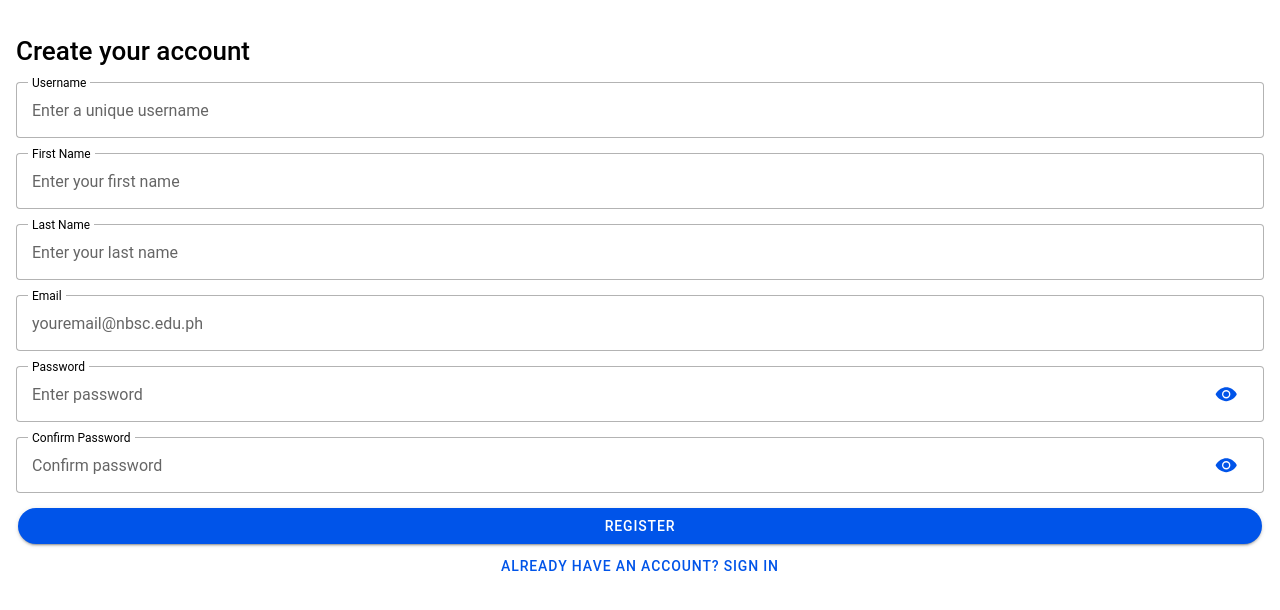
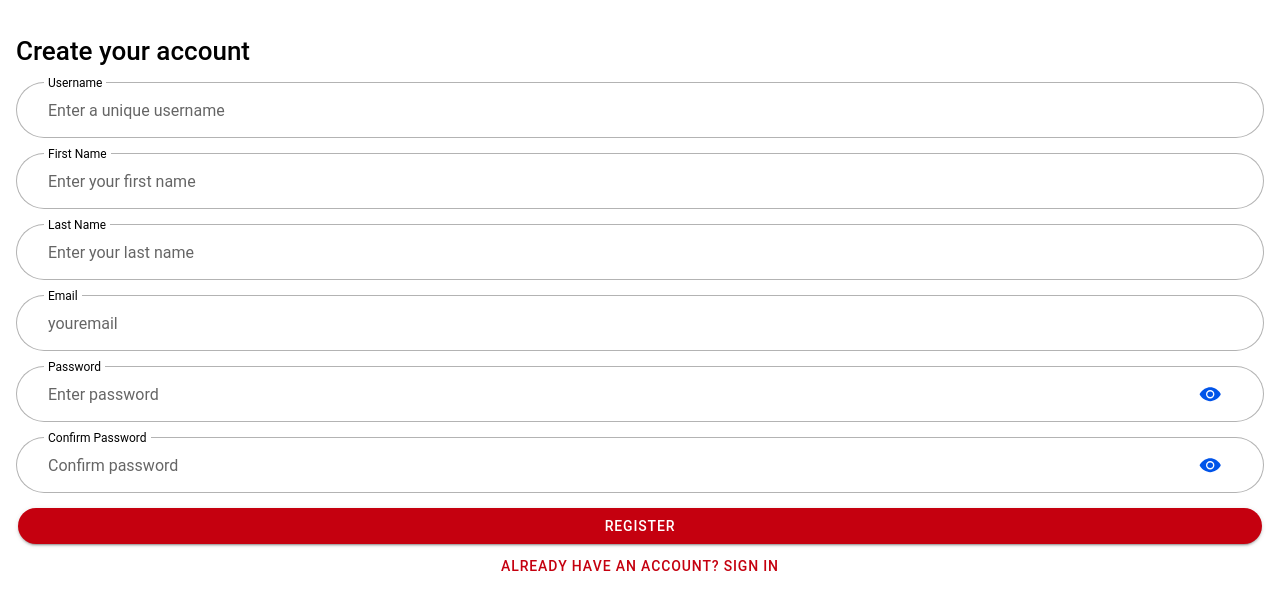
Before and after one commit to Dsovichy/it35-lab, a React (Vite) app: page /it35-lab/register in a window 1280 px wide. Shown: the top 610 px of the page. Built offline with nearby package versions, Linux system fonts and the light colour scheme; no server answers.

Commit message:
edited login and register

```diff
--- a/src/pages/Login.tsx
+++ b/src/pages/Login.tsx
@@ -12,6 +12,7 @@ import {
 } from '@ionic/react';
 import { logoIonic } from 'ionicons/icons';
 import { useState } from 'react';
+import Pokelogo from './Images/Pokelogo.png';
 import { supabase } from '../utils/supabaseClient';
 
 const AlertBox: React.FC<{ message: string; isOpen: boolean; onClose: () => void }> = ({ message, isOpen, onClose }) => {
@@ -70,11 +71,13 @@ const Login: React.FC = () => {
               overflow: 'hidden'
             }}
           >
-            <IonIcon
-              icon={logoIonic}
-              color='primary'
-              style={{ fontSize: '120px', color: '#6c757d' }}
-            />
+              <img
+          src={Pokelogo}
+          alt="Logo"
+          style={{ width: '150px', margin: '70px auto', display: 'block' }}
+        />
+
+
           </IonAvatar>
           <h1 style={{
             display: 'flex',
@@ -83,28 +86,35 @@ const Login: React.FC = () => {
           }}>USER LOGIN</h1>
           <IonInput
             label="Email"
-            labelPlacement="floating"
+            labelPlacement="stacked"
             fill="outline"
             type="email"
             placeholder="Enter Email"
             value={email}
             onIonChange={e => setEmail(e.detail.value!)}
+            shape='round'
+            color={'danger'}
+
           />
           <IonInput style={{ marginTop:'10px' }}
+            label="Password"
+            labelPlacement="stacked"
             fill="outline"
             type="password"
-            placeholder="Password"
+            placeholder="Enter Password"
             value={password}
             onIonChange={e => setPassword(e.detail.value!)}
+            shape='round'
+            color={'danger'}
           >
             <IonInputPasswordToggle slot="end"></IonInputPasswordToggle>
           </IonInput>
         </div>
-        <IonButton onClick={doLogin} expand="full" shape='round'>
+        <IonButton onClick={doLogin} expand="full" shape='round'color={'danger'}>
           Login
         </IonButton>
 
-        <IonButton routerLink="/it35-lab/register" expand="full" fill="clear" shape='round'>
+        <IonButton routerLink="/register" expand="full" fill="clear" shape='round' color={'danger'} style={{ marginTop: '10px' }}>
           Don't have an account? Register here
         </IonButton>
 
--- a/src/pages/Register.tsx
+++ b/src/pages/Register.tsx
@@ -44,12 +44,6 @@ const Register: React.FC = () => {
     const [showAlert, setShowAlert] = useState(false);
 
     const handleOpenVerificationModal = () => {
-       /* if (!email.endsWith("@nbsc.edu.ph")) {
-            setAlertMessage("Only @nbsc.edu.ph emails are allowed to register.");
-            setShowAlert(true);
-            return;
-        }
-    */
         if (password !== confirmPassword) {
             setAlertMessage("Passwords do not match.");
             setShowAlert(true);
@@ -106,21 +100,27 @@ const Register: React.FC = () => {
             <IonContent className='ion-padding'>
                 <h1>Create your account</h1>
 
-                <IonInput label="Username" labelPlacement="stacked" fill="outline" type="text" placeholder="Enter a unique username" value={username} onIonChange={e => setUsername(e.detail.value!)} style={{ marginTop: '15px' }} />
-                <IonInput label="First Name" labelPlacement="stacked" fill="outline" type="text" placeholder="Enter your first name" value={firstName} onIonChange={e => setFirstName(e.detail.value!)} style={{ marginTop: '15px' }} />
-                <IonInput label="Last Name" labelPlacement="stacked" fill="outline" type="text" placeholder="Enter your last name" value={lastName} onIonChange={e => setLastName(e.detail.value!)} style={{ marginTop: '15px' }} />
-                <IonInput label="Email" labelPlacement="stacked" fill="outline" type="email" placeholder="youremail@nbsc.edu.ph" value={email} onIonChange={e => setEmail(e.detail.value!)} style={{ marginTop: '15px' }} />
-                <IonInput label="Password" labelPlacement="stacked" fill="outline" type="password" placeholder="Enter password" value={password} onIonChange={e => setPassword(e.detail.value!)} style={{ marginTop: '15px' }} >
+                <IonInput label="Username" labelPlacement="stacked" fill="outline" type="text"  shape='round'
+            color={'danger'} placeholder="Enter a unique username" value={username} onIonChange={e => setUsername(e.detail.value!)} style={{ marginTop: '15px' }} />
+                <IonInput label="First Name" labelPlacement="stacked" fill="outline" type="text"  shape='round'
+            color={'danger'} placeholder="Enter your first name" value={firstName} onIonChange={e => setFirstName(e.detail.value!)} style={{ marginTop: '15px' }} />
+                <IonInput label="Last Name" labelPlacement="stacked" fill="outline" type="text"  shape='round'
+            color={'danger'} placeholder="Enter your last name" value={lastName} onIonChange={e => setLastName(e.detail.value!)} style={{ marginTop: '15px' }} />
+                <IonInput label="Email" labelPlacement="stacked" fill="outline" type="email"  shape='round'
+            color={'danger'} placeholder="youremail" value={email} onIonChange={e => setEmail(e.detail.value!)} style={{ marginTop: '15px' }} />
+                <IonInput label="Password" labelPlacement="stacked" fill="outline" type="password"  shape='round'
+            color={'danger'} placeholder="Enter password" value={password} onIonChange={e => setPassword(e.detail.value!)} style={{ marginTop: '15px' }} >
                     <IonInputPasswordToggle slot="end" />
                 </IonInput>
-                <IonInput label="Confirm Password" labelPlacement="stacked" fill="outline" type="password" placeholder="Confirm password" value={confirmPassword} onIonChange={e => setConfirmPassword(e.detail.value!)} style={{ marginTop: '15px' }} >
+                <IonInput label="Confirm Password" labelPlacement="stacked" fill="outline" type="password"  shape='round'
+            color={'danger'} placeholder="Confirm password" value={confirmPassword} onIonChange={e => setConfirmPassword(e.detail.value!)} style={{ marginTop: '15px' }} >
                     <IonInputPasswordToggle slot="end" />
                 </IonInput>
 
-                <IonButton onClick={handleOpenVerificationModal} expand="full" shape='round' style={{ marginTop: '15px' }}>
+                <IonButton onClick={handleOpenVerificationModal} expand="full" shape='round' color={'danger'} style={{ marginTop: '15px' }}>
                     Register
                 </IonButton>
-                <IonButton routerLink="/it35-lab" expand="full" fill="clear" shape='round'>
+                <IonButton routerLink="/it35-lab" expand="full" fill="clear" shape='round' color={'danger'}>
                     Already have an account? Sign in
                 </IonButton>
 
```
Also changed, not shown: src/pages/Images/Pokelogo.png (added).
